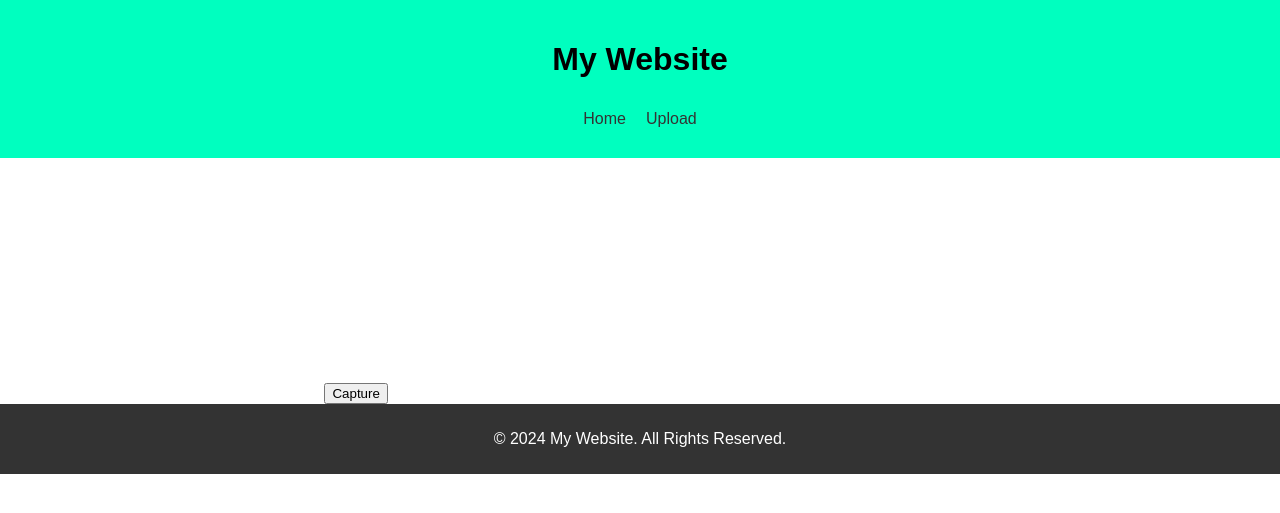
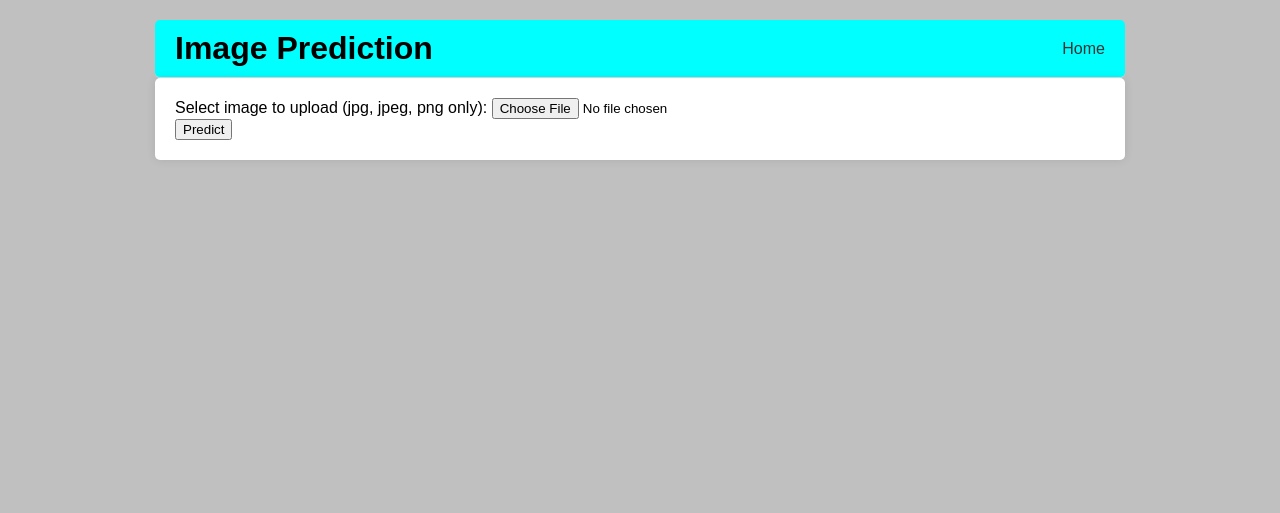
Before and after one commit to mhsalter/webdetection, a Flask app: page / in a window 1280 px wide. Shown: the top 513 px of the page. Run offline with Flask 3, Linux system fonts and the light colour scheme.

Commit message:
Done Huggingface

```diff
--- a/app.py
+++ b/app.py
@@ -1,49 +1,62 @@
-import base64, io, os, cv2, time
+import base64, io, os, time
 import numpy as np
 from PIL import Image
+
 # for our model
 import tensorflow as tf
-from tensorflow.keras.applications.resnet50 import decode_predictions
+from tensorflow.keras.layers import BatchNormalization
+
+
 # to retrieve and send back data
 from flask import Flask, request, render_template, redirect
 
 # create a variable named app
 app = Flask(__name__, static_folder='static')
-IMG_SHAPE = (160, 160)
+IMG_SHAPE = (224, 224)
 
-# Configure upload folder (optional)
-UPLOAD_FOLDER = 'image_capture'  # Define a folder to save captured images (optional)
-app.config['UPLOAD_FOLDER'] = UPLOAD_FOLDER
+class_labels = ['Dadar Gulung',
+                'Grontol',
+                'Klepon',
+                'Kue Lapis',
+                'Kue Lumpur',
+                'Lumpia',
+                'Putu Ayu',
+                'Serabi',
+                'Wajik']
+
+def preprocess_image(image, model):
+    # Convert RGB image to grayscale
+    # image = tf.image.rgb_to_grayscale(image)
+    # Resize the image to match model input size
+    img = tf.image.resize(image, (model.input_shape[1], model.input_shape[2]))
+    # Normalize pixel values (usually between 0 and 1)
+    img = img / 255.0
+    # Add an extra dimension for batch prediction (if needed)
+    img = tf.expand_dims(img, axis=0)
+    return img
+
+model_MobileNetV1_v1 = tf.keras.models.load_model('model\\model_MobileNetV1-82_v1.h5')
+model_MobileNetV2_v1 = tf.keras.models.load_model('model\\model_MobileNetV2-82_v1.h5')
+model_MobileNetV3Small_v1 = tf.keras.models.load_model('model\\model_MobileNetV3Small-82_v1.h5')
+model_MobileNetV3Large_v1 = tf.keras.models.load_model('model\\model_MobileNetV3Large-82_v1.h5')
+model_VGG16 = tf.keras.models.load_model('model\\model_VGG16-82_v1.h5')
+model_VGG19 = tf.keras.models.load_model('model\\model_VGG19-82_v1.h5')
+
 
 @app.route('/')
-def home():
+def detect():
     try:
         return render_template('home.html')
     except Exception as e:
         # Log the error and return an appropriate error message
         app.logger.error(f"Error rendering template: {e}")
         return "An error occurred while rendering the template.", 500
-
-@app.route('/upload')
-def detect():
-    try:
-        return render_template('upload.html')
-    except Exception as e:
-        # Log the error and return an appropriate error message
-        app.logger.error(f"Error rendering template: {e}")
-        return "An error occurred while rendering the template.", 500
-
-@app.route('/capture', methods=['POST'])
-def capture_image():
     if request.method == 'POST':
         # Get image data from request (as bytes)
         image_data = request.get_data()
         # Generate unique filename with timestamp
         timestamp = time.strftime("%Y%m%d-%H%M%S")
         filename = f"image_{timestamp}.jpg"
-
-        # Split the data to remove the prefix (optional, depending on client-side implementation)
-        # image_data = image_data.split(',')[1]  # If the prefix is always present
 
         # Decode image data (assuming base64 encoding)
         try:
@@ -62,31 +75,64 @@ def capture_image():
             return "Error saving captured image"
 
 @app.route('/predict', methods=['POST'])
-def predict():
+def predict_image():
     if request.method == 'POST':
         # Get uploaded image file
         uploaded_file = request.files['image']
+
         # Check if a file is uploaded
         if uploaded_file.filename != '':
             # Get uploaded image data
-            img_bytes = uploaded_file.read()
-            # Convert image data to a NumPy array
-            img = cv2.imdecode(np.fromstring(img_bytes, np.uint8), cv2.IMREAD_COLOR)
+            img_bytes = request.files.get('image')
+            # Preprocess the image data in memory
+            img_bytes = tf.image.decode_image(img_bytes.read(), channels=3)
 
-            # Resize the image (adjust dimensions as needed for your model)
-            resized_img = cv2.resize(img, IMG_SHAPE)
+            preprocessed_imagev1        = preprocess_image(image=img_bytes, model=model_MobileNetV1_v1)
+            preprocessed_imagev2        = preprocess_image(image=img_bytes, model=model_MobileNetV2_v1)
+            preprocessed_imagev3small   = preprocess_image(image=img_bytes, model=model_MobileNetV3Small_v1)
+            preprocessed_imagev3large   = preprocess_image(image=img_bytes, model=model_MobileNetV3Large_v1)
+            preprocessed_imagevgg16   = preprocess_image(image=img_bytes, model=model_VGG16)
+            preprocessed_imagevgg19   = preprocess_image(image=img_bytes, model=model_VGG19)
 
-            # Normalize the image (common practice for image classification models)
-            normalized_img = resized_img / 255.0  # Normalize pixel values between 0 and 1
+            # Make prediction using the model
+            predictions_mobilenetv1         = model_MobileNetV1_v1.predict(preprocessed_imagev1)[0]
+            predictions_mobilenetv2         = model_MobileNetV2_v1.predict(preprocessed_imagev2)[0]
+            predictions_mobilenetv3small    = model_MobileNetV3Small_v1.predict(preprocessed_imagev3small)[0]
+            predictions_mobilenetv3large    = model_MobileNetV3Large_v1.predict(preprocessed_imagev3large)[0]
+            predictions_vgg16               = model_VGG16.predict(preprocessed_imagevgg16)[0]
+            predictions_vgg19               = model_VGG19.predict(preprocessed_imagevgg19)[0]
 
-            # Preprocess further based on your model's requirements (e.g., convert to grayscale)
-            # ... (add your specific preprocessing logic here)
+            index_m1        = predictions_mobilenetv1.argmax()
+            index_m2        = predictions_mobilenetv2.argmax()
+            index_m3small   = predictions_mobilenetv3small.argmax()
+            index_m3large   = predictions_mobilenetv3large.argmax()
+            index_vgg16     = predictions_vgg16.argmax()
+            index_vgg19     = predictions_vgg19.argmax()
 
-            # Make prediction using your model
-            prediction = make_prediction(normalized_img)
+            predictions = [
+                {'nama': class_labels[index_m1],
+                'probability': predictions_mobilenetv1[index_m1],
+                'nama model': 'MobileNetV1'},
+                {'nama': class_labels[index_m2],
+                'probability': predictions_mobilenetv2[index_m2],
+                'nama model': 'MobileNetV2'},
+                {'nama': class_labels[index_m3small],
+                'probability': predictions_mobilenetv3small[index_m3small],
+                'nama model': 'MobileNetV3Small'},
+                {'nama': class_labels[index_m3large],
+                'probability': predictions_mobilenetv3large[index_m3large],
+                'nama model': 'MobileNetV3Large'},
+                {'nama': class_labels[index_vgg16],
+                'probability': predictions_vgg16[index_vgg16],
+                'nama model': 'VGG16'},
+                {'nama': class_labels[index_vgg19],
+                'probability': predictions_vgg19[index_vgg19],
+                'nama model': 'VGG19'},
+            ]
+
 
             # Return prediction results
-            return render_template('view/prediction.html', prediction=prediction)
+            return render_template('prediction.html', prediction=predictions)
 
         else:
             # Handle case where no file is uploaded
@@ -95,33 +141,5 @@ def predict():
     # Handle non-POST requests (optional)
         return "This route only accepts POST requests"
 
-def make_prediction(image):
-    # Load your pre-trained model
-    model_path = "model/model_EfficientNet.h5"  # Replace with your actual path
-    loaded_config = tf.keras.models.load_model(model_path).to_config()
-
-    # Fix the axis configuration for BatchNormalization (if needed)
-    for layer_index, layer_config in enumerate(loaded_config['layers']):
-        if layer_config['class_name'] == 'BatchNormalization' and isinstance(layer_config['config']['axis'], list):
-            loaded_config['layers'][layer_index]['config']['axis'] = loaded_config['layers'][layer_index]['config']['axis'][0]
-
-    # Create the model from the modified configuration
-    model = tf.keras.models.model_from_config(loaded_config)
-    print("[+] Model loaded")
-
-    # Assuming image is already preprocessed (e.g., normalized)
-
-    # Make prediction using the model
-    prediction = model.predict(np.expand_dims(image, axis=0))
-
-    # Get the class with the highest probability
-    predicted_class = np.argmax(prediction)
-
-    # You can also get the probability of the predicted class
-    predicted_proba = prediction[0][predicted_class]
-
-    # Return class label and optionally the probability
-    return predicted_class, predicted_proba
-
 if __name__ == '__main__':
     app.run(debug=True)
--- a/static/style.css
+++ b/static/style.css
@@ -1,28 +1,78 @@
 body {
   margin: 0;
+  background-color:#C0C0C0;
   font-family: sans-serif;
 }
 
-  .header {
-    background-color: #00ffbf;
+.container {
+  max-width: 970px;
+  margin: 0 auto;
   padding: 20px;
-    text-align: center;
 }
 
-  .header nav {
+.header {
   display: flex;
-    justify-content: center;
+  justify-content: space-between; /* Space between heading and link */
+  align-items: center; /* Align vertically */
+  padding: 10px 20px; /* Add some padding */
+  background-color: #00ffff; /* Light gray background */
+  border-bottom: 1px solid #ddd; /* Add a bottom border */
+  border-radius: 5px;
 }
 
-  .header nav a {
-    text-decoration: none;
-    margin: 10px;
-    color: #333;
+.header h1 {
+  margin: 0; /* Remove default margin */
 }
 
-  .footer {
-    background-color: #333;
-    color: #fff;
-    padding: 10px;
-    text-align: center;
+.header a {
+  text-decoration: none;
+  color: #333; /* Darker text color */
 }
+
+.content {
+  background-color: #fff; /* Light background for content */
+  border-radius: 5px; /* Subtle rounded corners */
+  box-shadow: 0 0 10px rgba(0, 0, 0, 0.1); /* Slight shadow for depth */
+  padding: 20px; /* Padding for content within */
+}
+
+table {
+  border-collapse: collapse;
+  width: 100%;
+  /* Remove table borders for a cleaner look */
+  border: none;
+  /* Add rounded corners for a more modern feel */
+  border-radius: 5px;
+  /* Add some shadow for depth */
+  box-shadow: 0 0 5px rgba(0, 0, 0, 0.1);
+}
+
+th, td {
+  padding: 15px 20px; /* Adjust padding for a more spacious look */
+  /* Remove bottom border for most rows */
+  border-bottom: none;
+  /* Increase thickness of top and left borders for each cell */
+  border-top: 2px solid #eee;
+  border-left: 2px solid #eee;
+  /* Set a base font size for readability */
+  font-size: 16px;
+}
+
+th {
+  text-align: left;
+  /* Use a slightly darker background color for the header */
+  background-color: #f5f5f5;
+  /* Maintain bold font for headers */
+  font-weight: bold;
+  /* Add a slight bottom border for the header row */
+  border-bottom: 2px solid #ddd;
+}
+
+/* Color scheme for alternating row background colors */
+tr:nth-child(even) {
+  background-color: #fafafa;
+}
+
+tr:nth-child(odd) {
+  background-color: #f0f0f0;
+}
--- a/templates/home.html
+++ b/templates/home.html
@@ -1,72 +1,31 @@
 <!DOCTYPE html>
 <html lang="en">
 <head>
-    <meta charset="UTF-8" />
-    <meta name="viewport" content="width=device-width, initial-scale=1.0" />
-    <title>Home</title>
-    <link
-      rel="stylesheet"
-      href="{{ url_for('static', filename='style.css') }}"
-    />
+  <meta charset="UTF-8">
+  <meta name="viewport" content="width=device-width, initial-scale=1.0">
+  <title>Image Prediction App</title>
+  <link rel="stylesheet" href="{{ url_for('static', filename='style.css') }}" />
 </head>
 <body>
+  <div class="container">
       <header class="header">
-      <h1>My Website</h1>
-      <nav>
-        <a href="http://127.0.0.1:5000/">Home</a>
-        <a href="http://127.0.0.1:5000/upload">Upload</a>
-      </nav>
+        <h1>Image Prediction</h1>
+        <a href="/">Home</a>
       </header>
 
-    <main>
-      <video id="videoElement" width="320" height="240" autoplay></video>
-      <button id="captureButton">Capture</button>
+    <div class="content">  <form method="POST" enctype="multipart/form-data" action="/predict">
+        <label for="image">Select image to upload (jpg, jpeg, png only):</label>
+        <input type="file" name="image" id="image" accept=".jpg,.jpeg,.png">
+        <br>
+        <input type="submit" value="Predict">
+      </form>
 
-      <script>
-        const video = document.getElementById("videoElement");
-        const captureButton = document.getElementById("captureButton");
+      {% if message %}
+        <p style="color: red">{{ message }}</p>
+      {% endif %}
 
-        if (navigator.mediaDevices && navigator.mediaDevices.getUserMedia) {
-          navigator.mediaDevices
-            .getUserMedia({ video: true })
-            .then((stream) => {
-              video.srcObject = stream;
-            })
-            .catch((error) => {
-              console.error("Error accessing camera:", error);
-            });
-        } else {
-          console.error("Camera access not supported");
-        }
-
-        captureButton.addEventListener("click", () => {
-          const canvas = document.createElement("canvas");
-          canvas.width = video.videoWidth;
-          canvas.height = video.videoHeight;
-          const context = canvas.getContext("2d");
-          context.drawImage(video, 0, 0);
-
-          const imageData = canvas.toDataURL("image/jpeg");
-
-          // Send image data to server using fetch or AJAX
-          fetch("/capture", {
-            method: "POST",
-            body: imageData,
-          })
-            .then((response) => response.text())
-            .then((message) => {
-              console.log(message); // Display success or error message
-            })
-            .catch((error) => {
-              console.error("Error sending image:", error);
-            });
-        });
-      </script>
-
-    </main>
-
-    <footer class="footer">
-      <p>&copy; 2024 My Website. All Rights Reserved.</p>
-    </footer>
+      <div id="prediction-results"></div>
+    </div>
+  </div>
 </body>
 </html>
```
Also changed, not shown: templates/app.html (deleted, +0 -47 lines), templates/index.html (added, +185 -0 lines), templates/prediction.html (+28 -7 lines), templates/upload.html (deleted, +0 -35 lines). Lines whose indentation alone changed are shown as unchanged.
